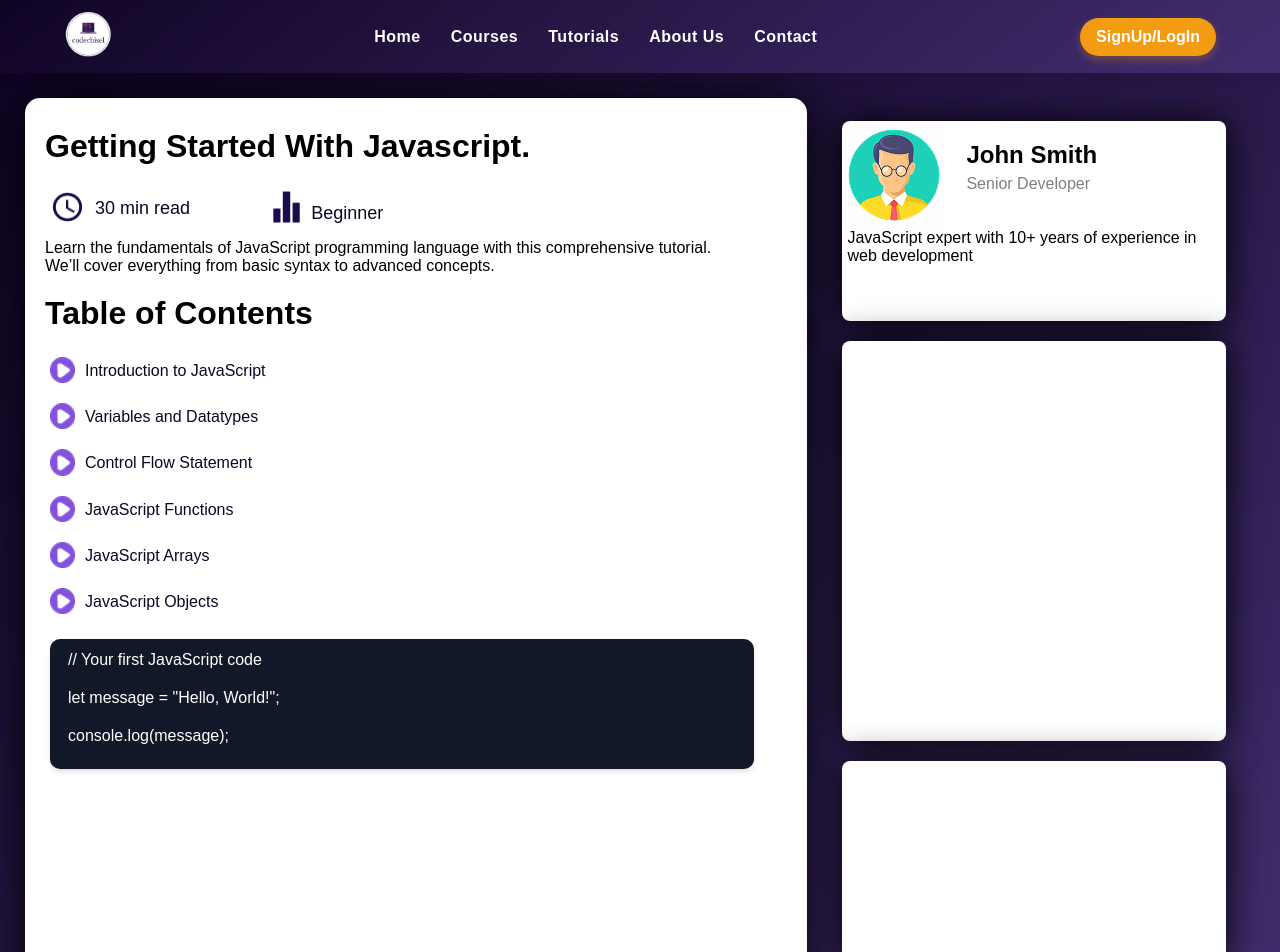
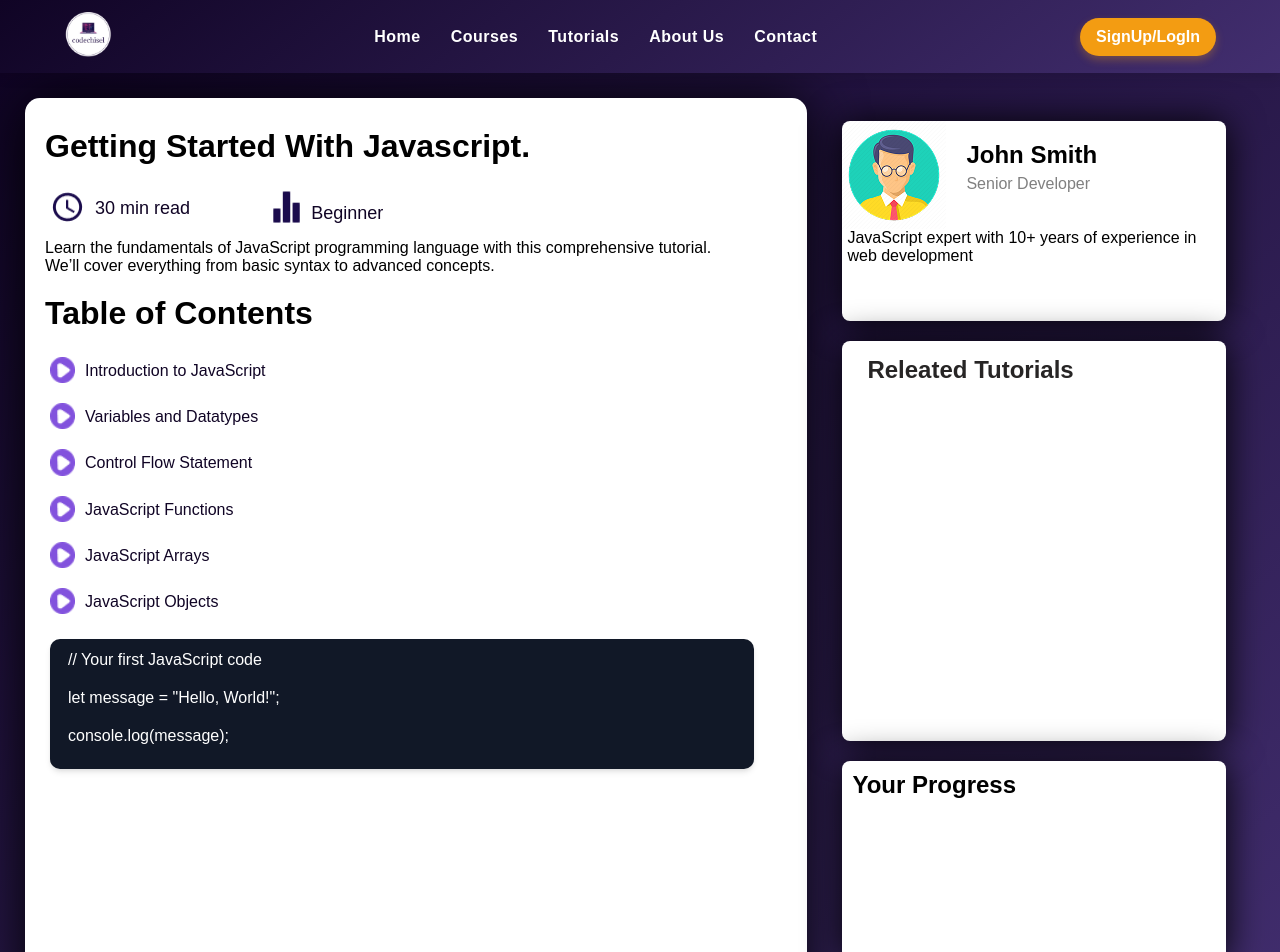
Before and after one commit to vanshika-CG/codechisel, a React (Vite) app in the folder frontend/app/: page /getstarted in a window 1280 px wide. Shown: the top 952 px of the page. Built offline with nearby package versions, Linux system fonts and the light colour scheme.

Commit message:
updated get started

```diff
--- a/frontend/app/src/components/Getstarted.css
+++ b/frontend/app/src/components/Getstarted.css
@@ -148,3 +148,13 @@ color: black;
   margin-left: 10px;
   box-shadow: 0 2px 37px #000000;
 }
+
+.related{
+  margin: 10px;
+  padding: 15px;
+  color: rgb(39, 37, 37);
+}
+
+.pro{
+  padding: 10px
+}
--- a/frontend/app/src/components/Getstarted.jsx
+++ b/frontend/app/src/components/Getstarted.jsx
@@ -63,10 +63,11 @@ const LearningPlatform = () => {
           <p className="js">JavaScript expert with 10+ years of experience in web development</p>
         </div>
        <div className="tuto">
-
+<h2 className="related">Releated Tutorials</h2>
        </div>
 
        <div className="user1">
+      <h2 className="pro">Your Progress</h2>
 
        </div>
       </div>
--- a/frontend/app/src/components/QuizDetails.jsx
+++ b/frontend/app/src/components/QuizDetails.jsx
@@ -11,7 +11,7 @@ const QuizDetails = () => {
   const [gradingDetails, setGradingDetails] = useState(null);
   const [score, setScore] = useState(null);
   const [currentQuestionIndex, setCurrentQuestionIndex] = useState(0);
-  const [timeLeft, setTimeLeft] = useState(30);
+  const [timeLeft, setTimeLeft] = useState(120);
   const [quizEnded, setQuizEnded] = useState(false);
 
   useEffect(() => {
--- a/frontend/package.json
+++ /dev/null
@@ -1,5 +0,0 @@
-{
-  "dependencies": {
-    "@monaco-editor/react": "^4.7.0"
-  }
-}
```
